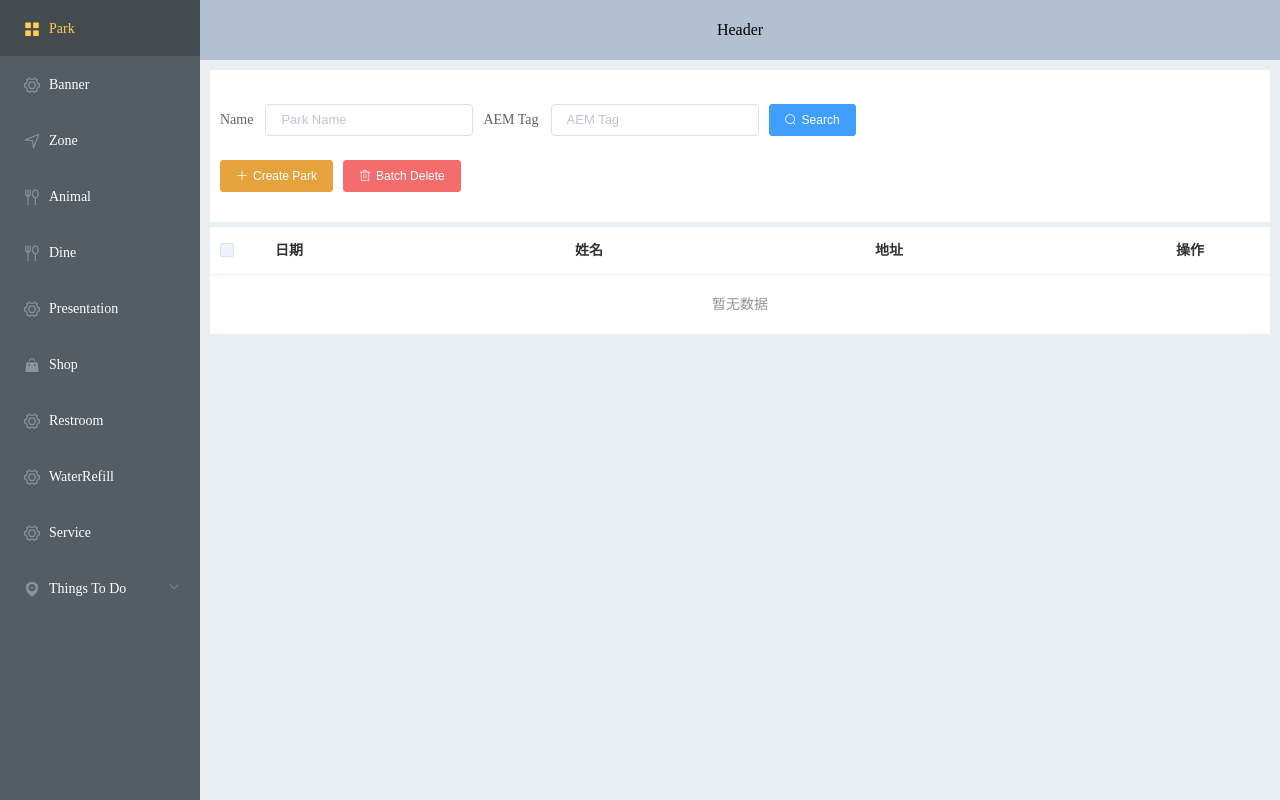
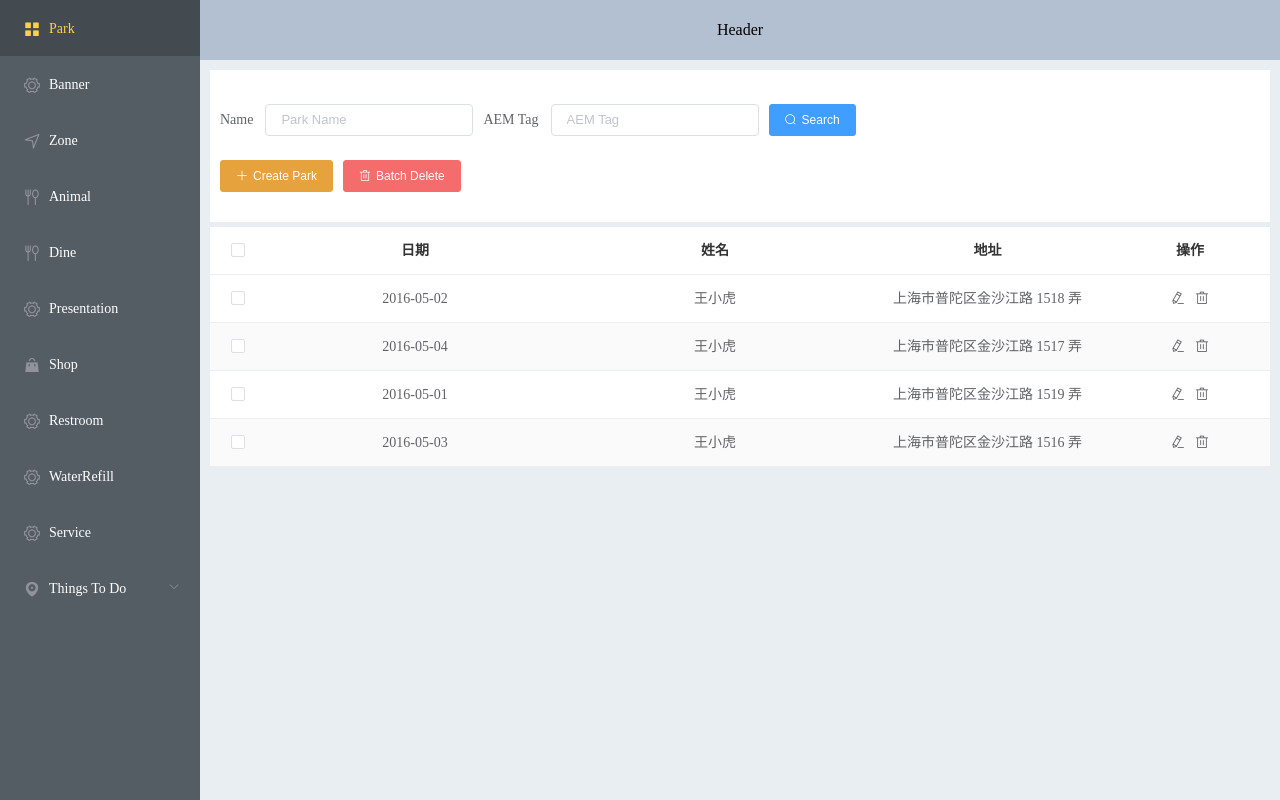
Before and after one commit to Iiuqingshan/mfa-cms, a Vue app: page / in a window 1280 px wide. Built offline with nearby package versions, Linux system fonts and the light colour scheme; no server answers.

Commit message:
fix: park list style

```diff
--- a/src/views/park/ParkList.vue
+++ b/src/views/park/ParkList.vue
@@ -24,7 +24,7 @@
 
     <!-- 列表 -->
     <div class="content">
-      <el-table :data="parks" stripe style="width: 100%" header-row-class-name="active-header">
+      <el-table :data="parks" stripe style="width: 100%" cell-class-name="table-center" header-cell-class-name="active-header">
         <el-table-column type="selection" width="55"></el-table-column>
         <el-table-column prop="date" label="日期" width="300"> </el-table-column>
         <el-table-column prop="name" label="姓名" width="300"> </el-table-column>
@@ -45,7 +45,23 @@
 export default {
   data() {
     return {
-      parks: [],
+      parks: [{
+            date: '2016-05-02',
+            name: '王小虎',
+            address: '上海市普陀区金沙江路 1518 弄'
+          }, {
+            date: '2016-05-04',
+            name: '王小虎',
+            address: '上海市普陀区金沙江路 1517 弄'
+          }, {
+            date: '2016-05-01',
+            name: '王小虎',
+            address: '上海市普陀区金沙江路 1519 弄'
+          }, {
+            date: '2016-05-03',
+            name: '王小虎',
+            address: '上海市普陀区金沙江路 1516 弄'
+          }],
       search: {
         name: '',
         aemTag: ''
@@ -53,7 +69,7 @@ export default {
     }
   },
   mounted() {
-    this.fetchParks()
+    // this.fetchParks()
   },
   methods: {
     async fetchParks() {
@@ -97,6 +113,11 @@ export default {
 .content {
   /deep/ .active-header {
     color: #333;
+    text-align: center;
+  }
+
+  /deep/ .table-center {
+    text-align: center;
   }
 }
 </style>
```
